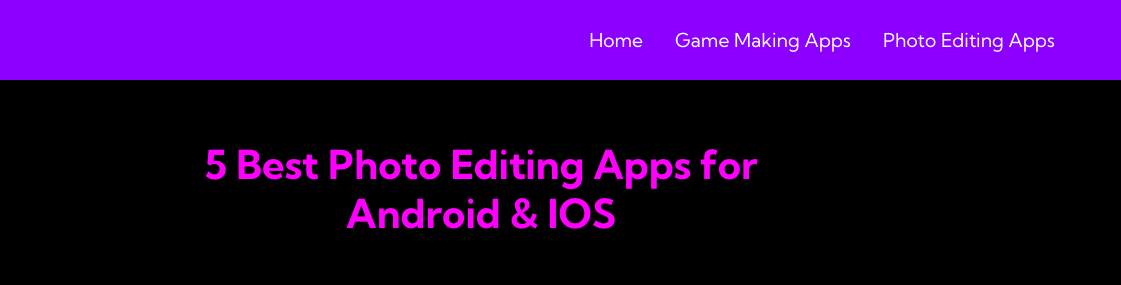
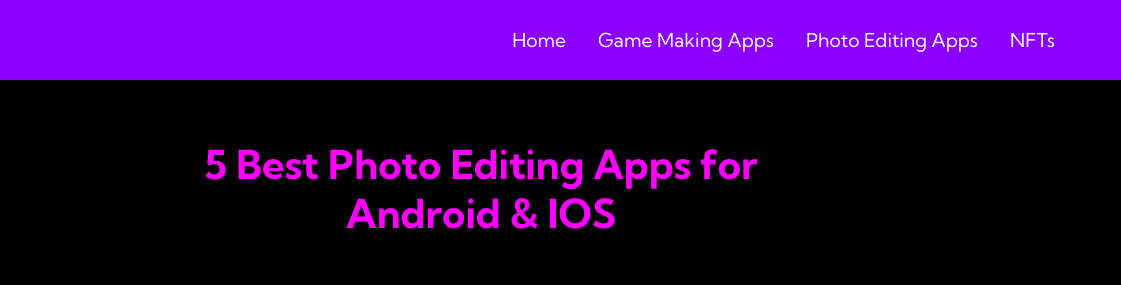
Before and after one commit to SVP-Official/virajsankhla.github.io, a plain HTML site: page Top-5-Best-Photo-Editing-Apps.html in a window 1280 px wide. Shown: the top 285 px of the page, 159-1280 px from the left. Drawn offline with Linux system fonts and the light colour scheme.

Commit message:
Update Top-5-Best-Photo-Editing-Apps.html

```diff
--- a/Top-5-Best-Photo-Editing-Apps.html
+++ b/Top-5-Best-Photo-Editing-Apps.html
@@ -58,6 +58,9 @@
           </li>
           <li class="navbar__item">
             <a href="Top-5-Best-Photo-Editing-Apps.html" class="navbar__links">Photo Editing Apps</a>
+          </li>
+          <li class="navbar__item">
+            <a href="nft.html" class="navbar__links">NFTs</a>
           </li>
 
 
```
